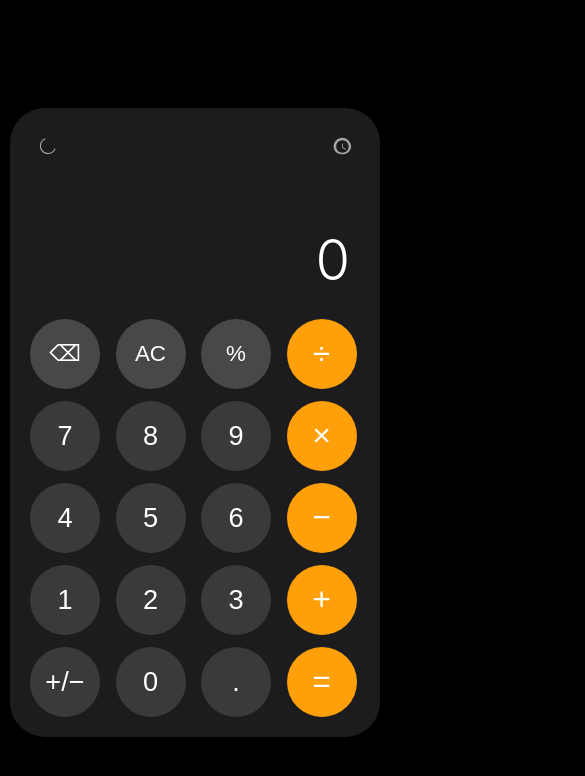
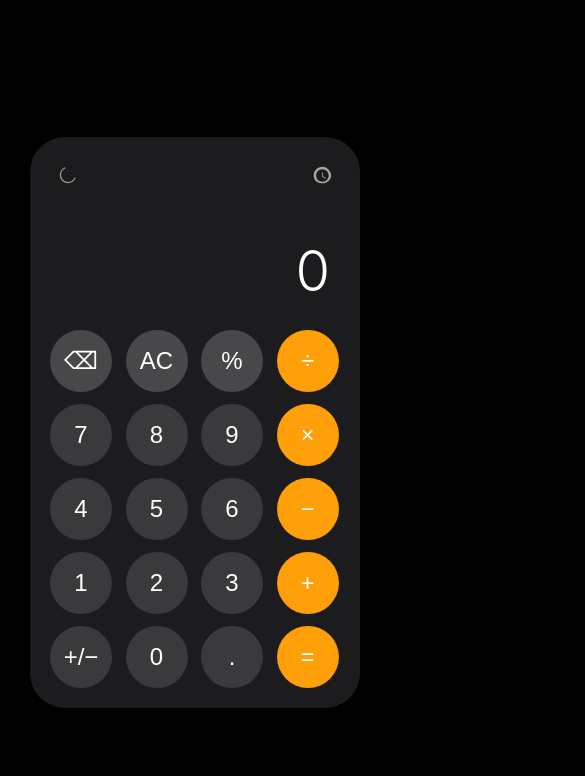
Before and after one commit to lasithnimsarapc-cpu/Advanced-iOS-Calculator, a plain HTML site: page index.html in a window 390 px wide. Shown: the top 776 px of the page, 585 px wide, since content can reach past the window. Drawn offline with Linux system fonts and the light colour scheme.

Commit message:
Refactor CSS for better responsiveness and layout
Updated CSS for responsive design and improved layout.

```diff
--- a/style.css
+++ b/style.css
@@ -29,24 +29,32 @@ body.light-theme {
     --border-color: #c7c7cc;
 }
 
+* {
+    box-sizing: border-box;
+}
+
 body {
     display: flex;
     justify-content: center;
     align-items: center;
-    min-height: 100vh; /* Changed from height to min-height to prevent clipping on short screens */
+    min-height: 100vh;
+    width: 100vw;
     margin: 0;
     background-color: var(--bg-global) !important;
     font-family: -apple-system, BlinkMacSystemFont, "Segoe UI", Roboto, sans-serif;
     transition: background-color 0.3s ease;
-    overflow-x: hidden; /* Prevents any accidental side-scrolling on mobile devices */
+    overflow-x: hidden;
 }
 
-/* App Wrapper mapping Desktop constraints vs Mobile UI rules */
+/* App Wrapper: Centers everything perfectly on all devices */
 .app-container {
     display: flex;
     gap: 20px;
-    align-items: stretch;
-    max-height: 90vh;
+    align-items: center;
+    justify-content: center;
+    width: 100%;
+    max-width: 100%;
+    padding: 10px;
 }
 
 .calculator {
@@ -54,6 +62,7 @@ body {
     border-radius: 35px;
     padding: 20px;
     width: 330px;
+    max-width: 100%;
     box-shadow: 0 20px 50px rgba(0, 0, 0, 0.3);
     display: flex;
     flex-direction: column;
@@ -108,11 +117,9 @@ body {
     font-size: 3.5rem;
     font-weight: 300;
     white-space: nowrap;
-
-    /* Responsive Fixes: */
-    max-width: 100%;       /* Ensures the display element never stretches past the calculator block */
-    overflow-x: auto;      /* If a number is too long, it creates a clean, scrollable horizontal view inside the screen */
-    text-overflow: clip;   /* Clean clipping border for exceptionally long numeric results */
+    max-width: 100%;
+    overflow-x: auto;
+    text-overflow: clip;
 }
 
 .display::-webkit-scrollbar { display: none; }
@@ -127,12 +134,15 @@ body {
 
 .btn {
     border: none;
-    height: 70px;
-    width: 70px;
+    height: 68px;
+    width: 68px;
     border-radius: 50%;
     font-size: 1.7rem;
     cursor: pointer;
     user-select: none;
+    display: flex;
+    align-items: center;
+    justify-content: center;
     transition: filter 0.1s ease, background-color 0.3s ease, color 0.3s ease;
 }
 
@@ -168,25 +178,36 @@ body {
 
 /* Mobile responsive rules hiding panel by default unless on Desktop */
 @media (max-width: 768px) {
-    .app-container { position: relative; }
+    .app-container {
+        position: relative;
+        justify-content: center;
+    }
     .history-panel {
         position: absolute;
-        left: 0;
+        left: 50%;
         top: 0;
         bottom: 0;
-        width: calc(100% - 40px);
+        width: 100%;
+        max-width: 330px;
         z-index: 10;
-        transform: translateX(110%);
+        transform: translate(-50%, 110%);
         opacity: 0;
         pointer-events: none;
     }
     .history-panel.open {
-        transform: translateX(0);
+        transform: translate(-50%, 0);
         opacity: 1;
         pointer-events: auto;
     }
     .close-panel-btn {
         display: block;
+    }
+
+    /* Make buttons slightly responsive on very small mobile screens */
+    .btn {
+        height: 62px;
+        width: 62px;
+        font-size: 1.5rem;
     }
 }
 
```
